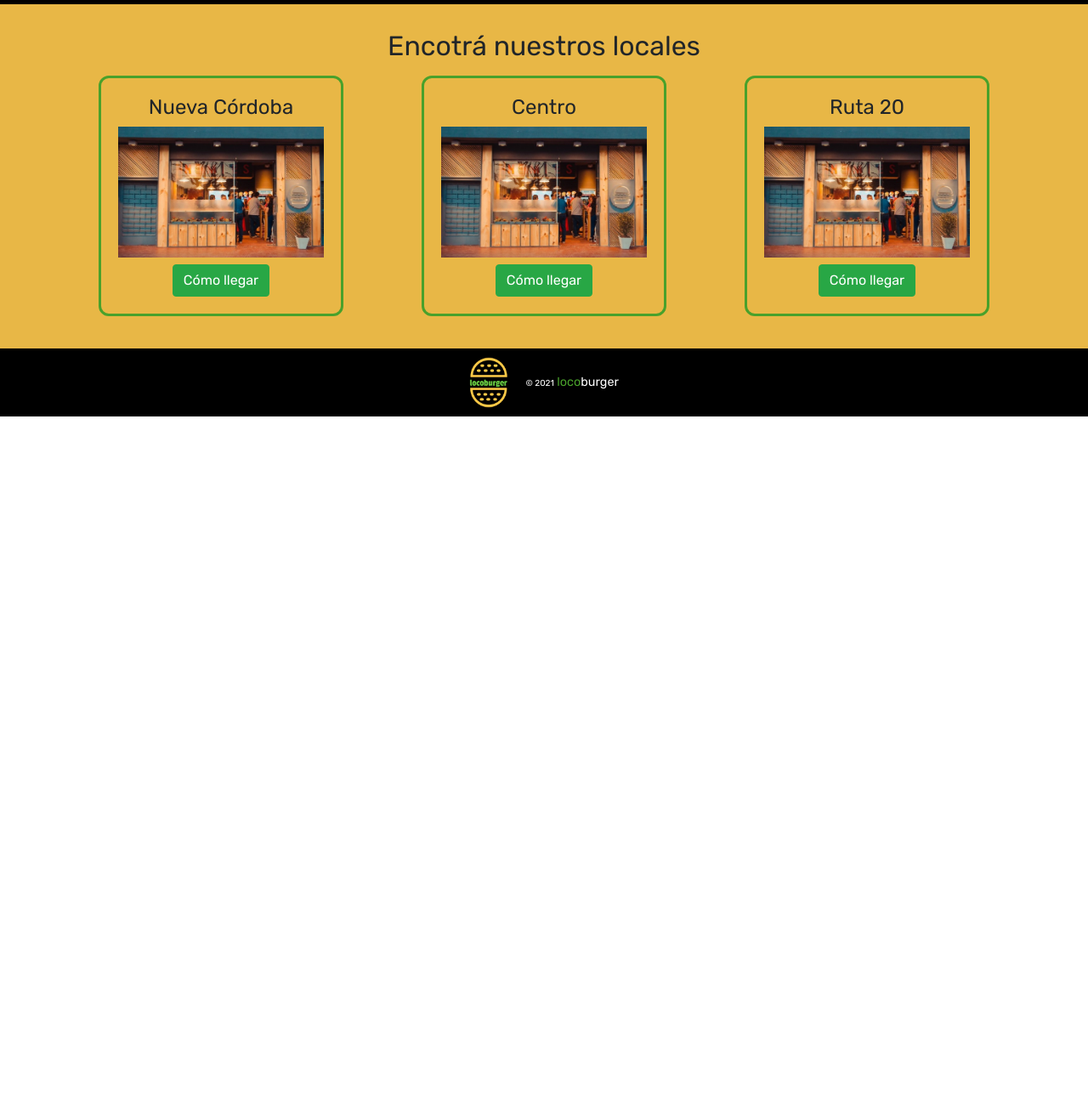
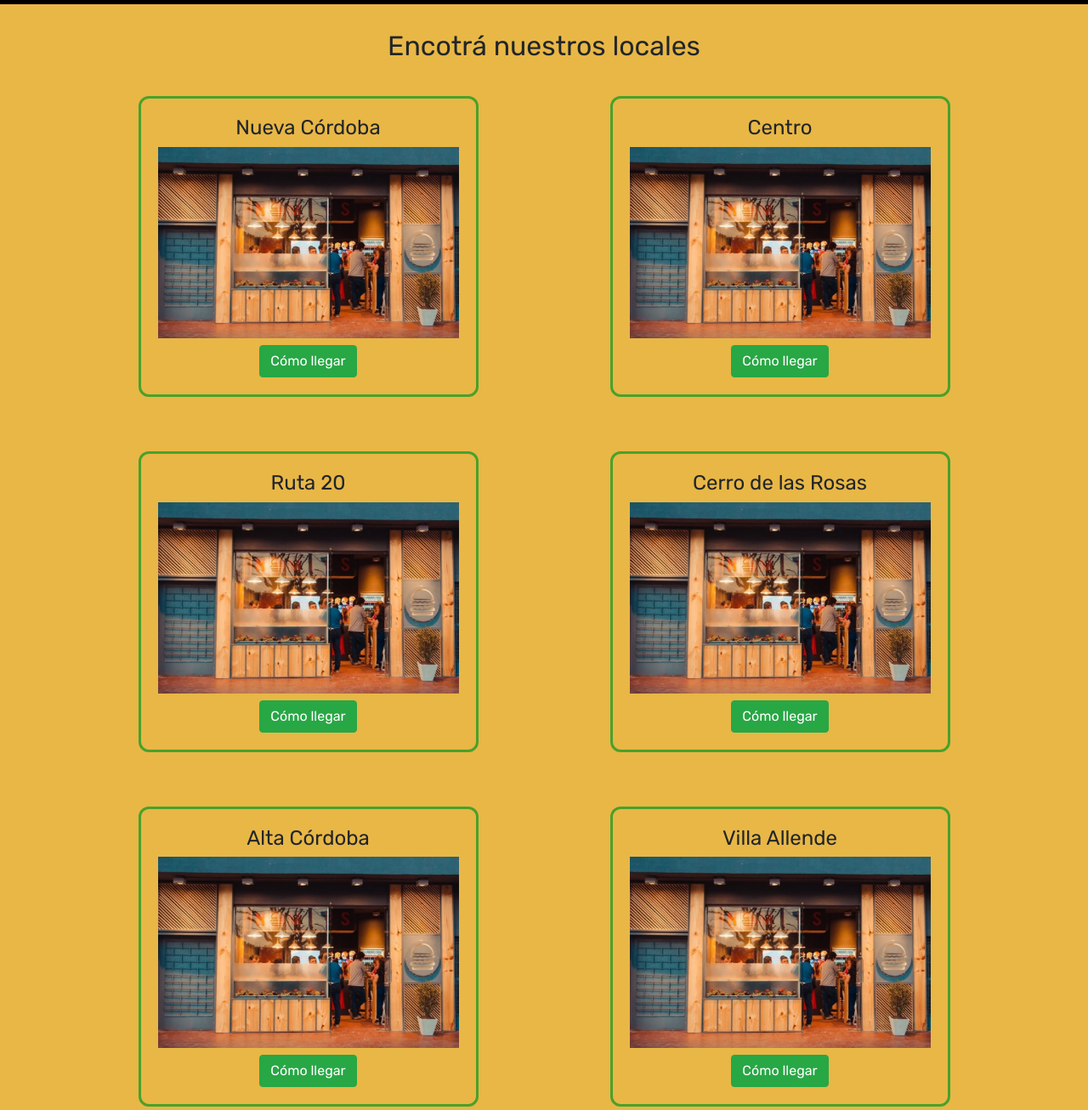
Before and after one commit to pablko/locoburger, a website: page locales.html in a window 1280 px wide. Shown: the part 101-1407 px from the top of the page at 85% size. Before the commit the page ends 800 px from the top, so only its background shows below. Drawn offline with nearby package versions, Linux system fonts and the light colour scheme.

Commit message:
Agregando mediaqueries en locales.html

```diff
--- a/locales.html
+++ b/locales.html
@@ -50,29 +50,50 @@
     <section id="locales">
       <div class="container">
         <h2>Encotrá nuestros locales</h2>
-        <main class="row justify-content-around">
-          <div class="card m-2 card-location" style="width: 18rem;">
+        <div class="locales-main">
+          <div class="card m-2 card-location">
             <div class="card-body">
               <h4>Nueva Córdoba</h4>
               <img src="./images/locales.jpg" class="img-fluid" alt="Local">
               <button type="button" class="btn btn-success mt-2" data-toggle="modal" data-target="#mapModal">Cómo llegar</button>
             </div>
           </div>
-          <div class="card m-2 card-location" style="width: 18rem;">
+          <div class="card m-2 card-location">
             <div class="card-body">
               <h4>Centro</h4>
               <img src="./images/locales.jpg" class="img-fluid" alt="Local">
               <button type="button" class="btn btn-success mt-2" data-toggle="modal" data-target="#mapModal">Cómo llegar</button>
             </div>
           </div>
-          <div class="card m-2 card-location" style="width: 18rem;">
+          <div class="card m-2 card-location">
             <div class="card-body">
               <h4>Ruta 20</h4>
               <img src="./images/locales.jpg" class="img-fluid" alt="Local">
               <button type="button" class="btn btn-success mt-2" data-toggle="modal" data-target="#mapModal">Cómo llegar</button>
             </div>
           </div>
-        </main>
+          <div class="card m-2 card-location">
+            <div class="card-body">
+              <h4>Cerro de las Rosas</h4>
+              <img src="./images/locales.jpg" class="img-fluid" alt="Local">
+              <button type="button" class="btn btn-success mt-2" data-toggle="modal" data-target="#mapModal">Cómo llegar</button>
+            </div>
+          </div>
+          <div class="card m-2 card-location">
+            <div class="card-body">
+              <h4>Alta Córdoba</h4>
+              <img src="./images/locales.jpg" class="img-fluid" alt="Local">
+              <button type="button" class="btn btn-success mt-2" data-toggle="modal" data-target="#mapModal">Cómo llegar</button>
+            </div>
+          </div>
+          <div class="card m-2 card-location">
+            <div class="card-body">
+              <h4>Villa Allende</h4>
+              <img src="./images/locales.jpg" class="img-fluid" alt="Local">
+              <button type="button" class="btn btn-success mt-2" data-toggle="modal" data-target="#mapModal">Cómo llegar</button>
+            </div>
+          </div>
+        </div>
       </div>
 
       <!-- Modal -->
@@ -90,8 +111,10 @@
                 <iframe src="https://www.google.com/maps/embed?pb=!1m18!1m12!1m3!1d217954.93389075092!2d-64.3344309779378!3d-31.399083972440742!2m3!1f0!2f0!3f0!3m2!1i1024!2i768!4f13.1!3m3!1m2!1s0x9432985f478f5b69%3A0xb0a24f9a5366b092!2zQ8OzcmRvYmE!5e0!3m2!1ses-419!2sar!4v1621286005464!5m2!1ses-419!2sar" height="450" style="border:0;" allowfullscreen="" loading="lazy"></iframe>
               </div>
               <div class="modal-info">
-                <img src="./images/pin.svg" alt="" width="10px"><strong>Dirección</strong>
+                <img src="./images/pin.svg" alt="" width="10px"><span class="info-strong">Dirección</span>
                 <p>Calle Pública S/N, Córdoba, Argentina</p>
+                <img src="./images/whatsapp.svg" alt="" width="10px"><span class="info-strong">Whatsapp</span>
+                <p>+54 (351) 333-4444</p>
               </div>
             </div>
             <div class="modal-footer">
@@ -100,6 +123,8 @@
           </div>
         </div>
       </div>
+
+
     </section>
 
     <footer>
--- a/scss/mediaqueries.scss
+++ b/scss/mediaqueries.scss
@@ -105,6 +105,13 @@
       margin: 0 auto;
     }
   }
+
+  /* Locales */
+
+  #locales .info-strong {
+    font-size: 1rem;
+    margin-top: 10px !important;
+  }
 }
 @media (max-width: 991px) {
   nav ul {
@@ -113,8 +120,4 @@
   nav ul li:hover {
     transform: scale(1);
   }
-
-  #locales main {
-    flex-wrap: wrap;
-  }
 }
--- a/scss/pages/locales.scss
+++ b/scss/pages/locales.scss
@@ -1,4 +1,4 @@
-@import "variables";
+@import "../variables";
 
 /* Locales */
 
@@ -6,16 +6,19 @@
   background-color: $mostaza;
   padding: 30px;
   text-align: center;
-  /* height: calc(75vh - 80px); */
 }
 #locales h2 {
   text-align: center;
+  margin-bottom: 2rem;
 }
-#locales main {
-  flex-wrap: nowrap;
-  justify-content: space-between;
+#locales .locales-main {
+  display: flex;
+  flex-wrap: wrap;
+  justify-content: space-around;
+  row-gap: 3rem;
 }
 .card-location {
+  width: 25rem;
   border: $green solid 3px;
   border-radius: 12px;
   background-color: transparent;
@@ -35,6 +38,9 @@
   font-size: 0.8em;
   text-align: start;
   padding: 0 30px;
+  .info-strong {
+    font-weight: bold;
+  }
 }
 .modal-info img {
   width: 15px;
```
Also changed, not shown: css/style.css, images/whatsapp.svg (added).
